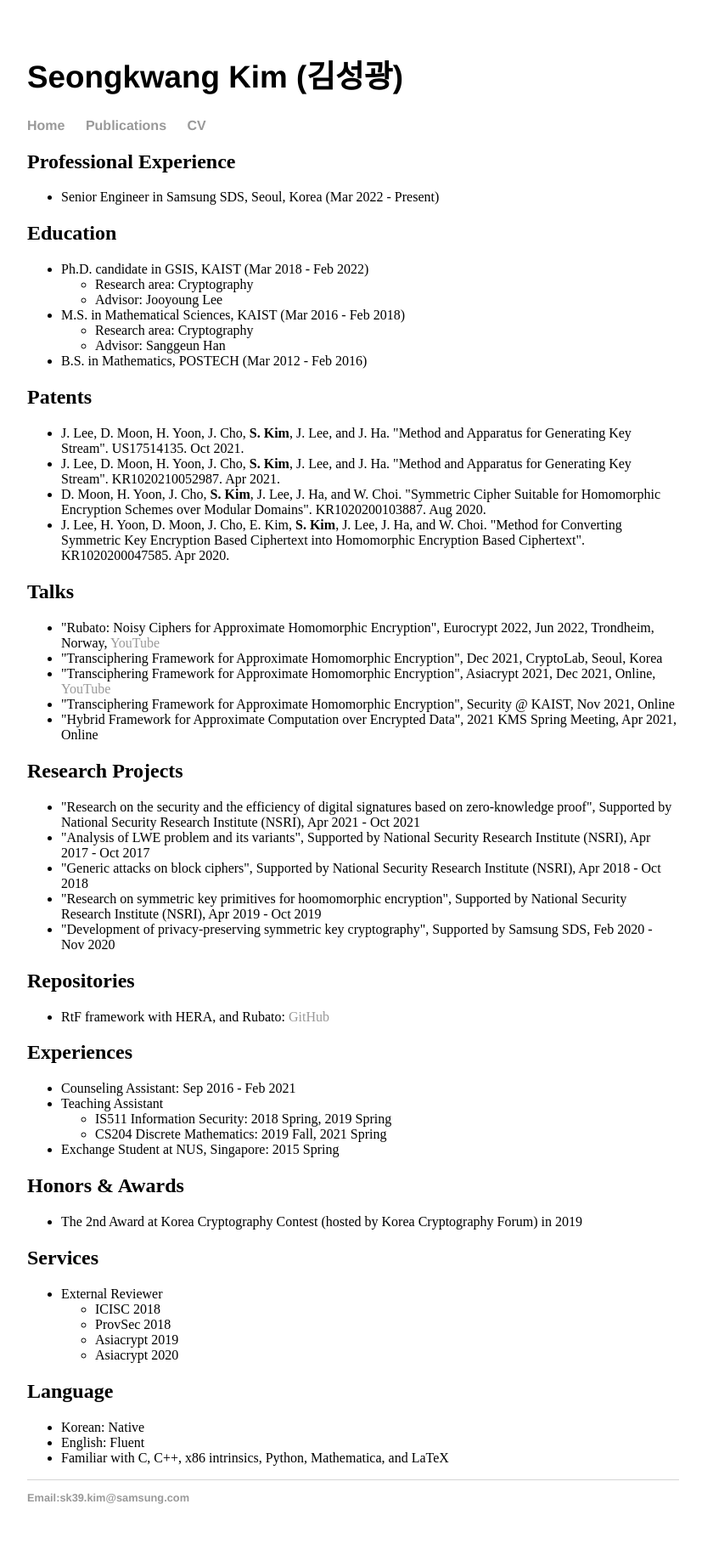
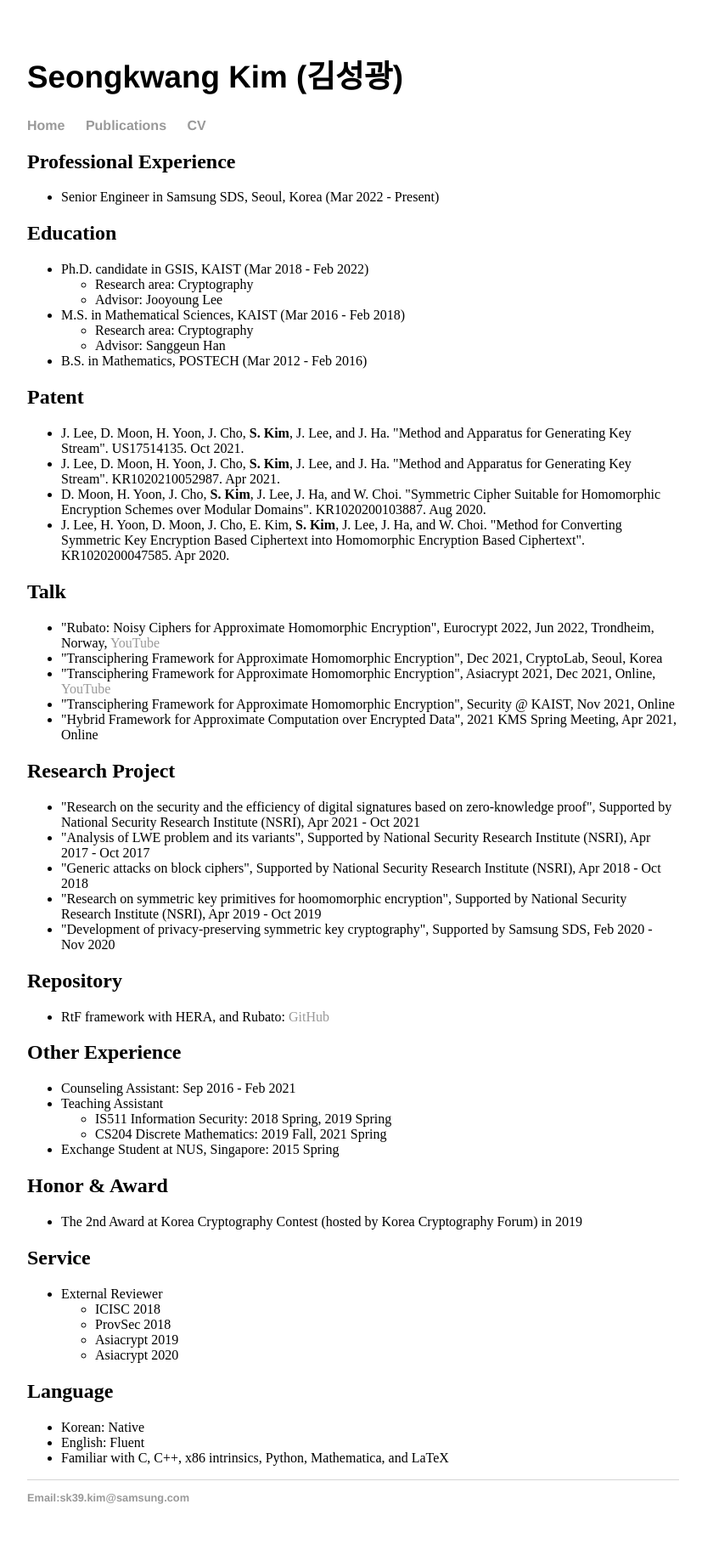
Before and after one commit to sgk1m/sgk1m.github.io, a Jekyll site: the page built from cv.html, in a window 1280 px wide. Shown: the whole page at 85% size, without its empty margins (224-1051 px from the left). Built offline with Jekyll 4.4.1, drawn with Linux system fonts in a browser that asks for light colours.

Commit message:
Update cv.html

```diff
--- a/cv.html
+++ b/cv.html
@@ -21,7 +21,7 @@ title: CV - Seongkwang Kim
 		</ul>
 		<li>B.S. in Mathematics, POSTECH (Mar 2012 - Feb 2016)</li>
 	</ul>
-	<h2>Patents</h2>
+	<h2>Patent</h2>
 	<ul>
 		<li>J. Lee, D. Moon, H. Yoon, J. Cho, <b>S. Kim</b>, J. Lee, and J. Ha.
 			"Method and Apparatus for Generating Key Stream".
@@ -40,7 +40,7 @@ title: CV - Seongkwang Kim
 			KR1020200047585. Apr 2020.
 		</li>
 	</ul>
-	<h2>Talks</h2>
+	<h2>Talk</h2>
 	<ul>
 		<li>"Rubato: Noisy Ciphers for Approximate Homomorphic Encryption", Eurocrypt 2022, Jun 2022, Trondheim, Norway, <a href="https://youtu.be/TE_sYzJtZQc">YouTube</a></li>
 		<li>"Transciphering Framework for Approximate Homomorphic Encryption", Dec 2021, CryptoLab, Seoul, Korea</li>
@@ -48,7 +48,7 @@ title: CV - Seongkwang Kim
 		<li>"Transciphering Framework for Approximate Homomorphic Encryption", Security  @ KAIST, Nov 2021, Online</li>
 		<li>"Hybrid Framework for Approximate Computation over Encrypted Data", 2021 KMS Spring Meeting, Apr 2021, Online</li>
 	</ul>
-	<h2>Research Projects</h2>
+	<h2>Research Project</h2>
 	<ul>
 		<li>"Research on the security and the efficiency of digital signatures based on zero-knowledge proof", Supported by National Security Research Institute (NSRI), Apr 2021 - Oct 2021</li>
 		<li>"Analysis of LWE problem and its variants", Supported by National Security Research Institute (NSRI), Apr 2017 - Oct 2017</li>
@@ -56,11 +56,11 @@ title: CV - Seongkwang Kim
 		<li>"Research on symmetric key primitives for hoomomorphic encryption", Supported by National Security Research Institute (NSRI), Apr 2019 - Oct 2019</li>
 		<li>"Development of privacy-preserving symmetric key cryptography", Supported by Samsung SDS, Feb 2020 - Nov 2020</li>
 	</ul>
-	<h2>Repositories</h2>
+	<h2>Repository</h2>
 		<ul>
 			<li>RtF framework with HERA, and Rubato: <a href="https://github.com/KAIST-CryptLab/RtF-Transciphering">GitHub</a></li>
 		</ul>
-	<h2>Experiences</h2>
+	<h2>Other Experience</h2>
 	<ul>
 		<li>Counseling Assistant: Sep 2016 - Feb 2021</li>
 		<li>Teaching Assistant
@@ -71,11 +71,11 @@ title: CV - Seongkwang Kim
 		</li>
 		<li>Exchange Student at NUS, Singapore: 2015 Spring</li>
 	</ul>
-	<h2>Honors & Awards</h2>
+	<h2>Honor & Award</h2>
 	<ul>
 		<li>The 2nd Award at Korea Cryptography Contest (hosted by Korea Cryptography Forum) in 2019</li>
 	</ul>
-	<h2>Services</h2>
+	<h2>Service</h2>
 	<ul>
 		<li>External Reviewer
 			<ul>
```
